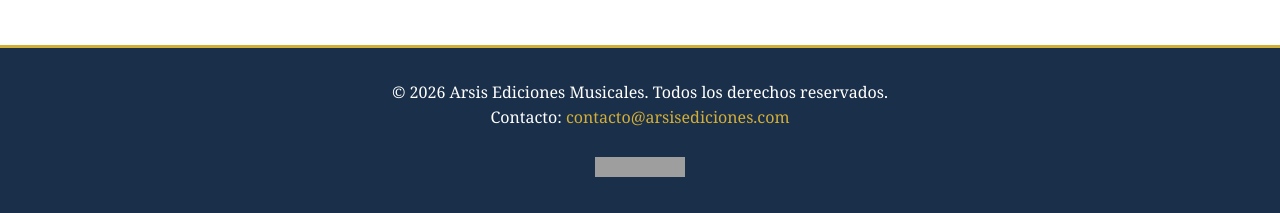
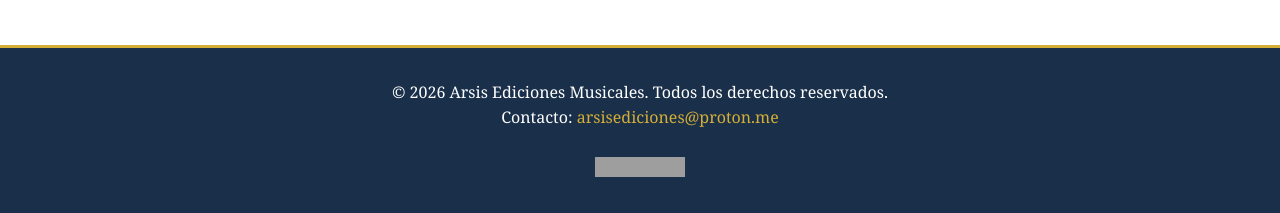
Before and after one commit to arsis2026/arsis2026.github.io, a Jekyll site: the page built from index.html, in a window 1280 px wide. Shown: the part 1089-1302 px from the top of the page. Built offline with Jekyll 4.4.1, drawn with Linux system fonts in a browser that asks for light colours; grey boxes are pictures that could not be loaded.

Commit message:
Update default.html

```diff
--- a/_layouts/default.html
+++ b/_layouts/default.html
@@ -30,7 +30,7 @@
     <footer class="main-footer" id="contacto">
         <div class="container">
             <p>&copy; 2026 Arsis Ediciones Musicales. Todos los derechos reservados.</p>
-            <p>Contacto: <a href="mailto:contacto@arsisediciones.com">contacto@arsisediciones.com</a></p>
+            <p>Contacto: <a href="mailto:arsisediciones@proton.me">arsisediciones@proton.me</a></p>
             <br>
             <!-- Contador de visitas -->
             <a href="https://info.flagcounter.com/TlBY">
```
Also changed, not shown: other parts of _layouts/default.html (+7 -2 lines).
